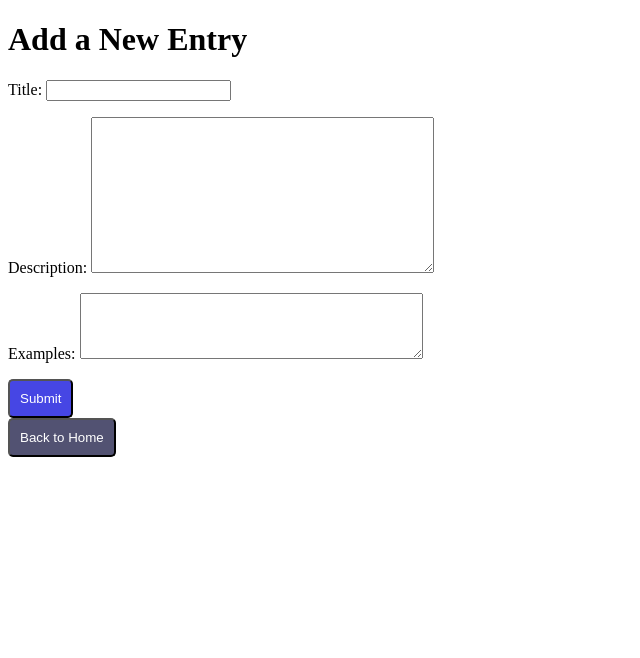
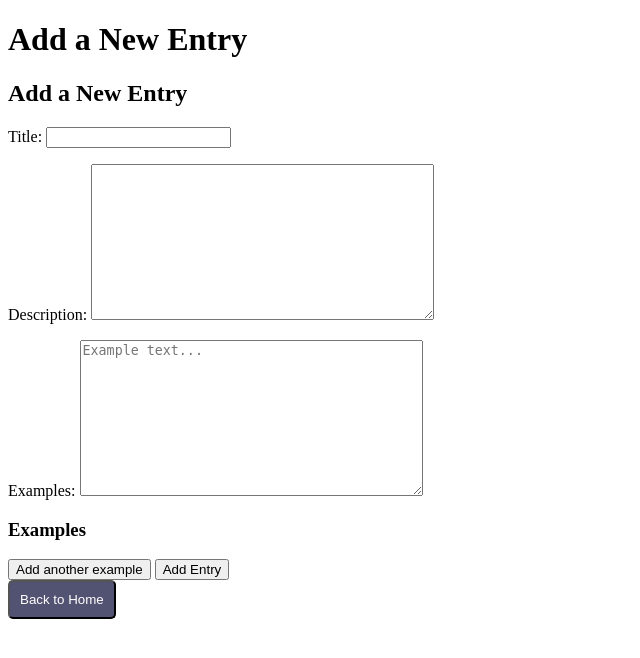
Before and after one commit to mathiasgreve/brain-rot, a Django app: template dictionary/templates/dictionary/add_entry.html in a window 1280 px wide. Shown: the top 658 px of the page, without its empty margins (0-640 px from the left). Run offline with Django 5.2, Linux system fonts and the light colour scheme; the template is opened without the code that fills it: values that come from a table or form of the project are taken from there, others are empty.

Commit message:
add word-example functionality

```diff
--- a/dictionary/forms.py
+++ b/dictionary/forms.py
@@ -1,33 +1,27 @@
 from django import forms
-from .models import Entry
+from .models import Entry, Example
 from django.contrib.auth.forms import UserCreationForm
 from django.contrib.auth.models import User
 
 
+class ExampleForm(forms.ModelForm):
+    class Meta:
+        model = Example
+        fields = ['example_text']
+
 class EntryForm(forms.ModelForm):
-    # Add a new field for multiple examples (textarea for simplicity)
-    examples = forms.CharField(widget=forms.Textarea(attrs={'rows': 4}), required=False, label="Examples")
-
     class Meta:
         model = Entry
         fields = ['title', 'description']
 
-    def save(self, commit=True):
-        entry = super().save(commit=False)
-
-        # Save the entry object first
-        if commit:
-            entry.save()
-
-        # Process the examples and create corresponding Example objects
-        examples_text = self.cleaned_data.get('examples', '')
-        if examples_text:
-            examples = examples_text.split('\n')  # Split the examples by newline
-            for example in examples:
-                if example.strip():  # Skip empty examples
-                    Example.objects.create(entry=entry, text=example.strip())
-
-        return entry
+    # Add examples field dynamically in the formset
+    def __init__(self, *args, **kwargs):
+        super().__init__(*args, **kwargs)
+        # Add a field for examples
+        self.fields['examples'] = forms.CharField(
+            widget=forms.Textarea(attrs={'placeholder': 'Example text...'}),
+            required=False
+        )
 
 """
 class UserCreationFormMail(UserCreationForm):
--- a/dictionary/models.py
+++ b/dictionary/models.py
@@ -18,7 +18,7 @@ class Entry(models.Model):
 
 class Example(models.Model):
     entry = models.ForeignKey(Entry, on_delete=models.CASCADE, related_name="examples")
-    text = models.TextField()
+    example_text = models.TextField()
 
     def __str__(self):
         return f"Example for {self.entry.title}: {self.text[:30]}..."
--- a/dictionary/templates/dictionary/add_entry.html
+++ b/dictionary/templates/dictionary/add_entry.html
@@ -5,13 +5,41 @@
 </head>
 <body>
     <h1>Add a New Entry</h1>
-    <form method="post">
+    <h2>Add a New Entry</h2>
+    <form method="POST">
         {% csrf_token %}
+
+        <!-- Entry fields -->
         {{ form.as_p }}
-        <button type="submit" style="background-color: rgb(70, 70, 228); color: white; padding: 10px; border-radius: 5px;">
-            Submit
-        </button>
+
+        <!-- Example formset fields -->
+        <h3>Examples</h3>
+        <div id="example-formset">
+            {% for form in example_formset %}
+                <div class="example-form">
+                    {{ form.as_p }}
+                </div>
+            {% endfor %}
+        </div>
+
+        <!-- Button to add more examples -->
+        <button type="button" id="add-example-btn">Add another example</button>
+
+        <button type="submit">Add Entry</button>
     </form>
+
+    <script>
+        // Handle adding more example fields dynamically
+        document.getElementById('add-example-btn').addEventListener('click', function() {
+            var formCount = document.querySelectorAll('.example-form').length;
+            var newForm = document.createElement('div');
+            newForm.classList.add('example-form');
+            newForm.innerHTML = '{% csrf_token %}<p><textarea name="example_text" placeholder="Example text..." required></textarea></p>';
+
+            document.getElementById('example-formset').appendChild(newForm);
+        });
+    </script>
+
     <a href="{% url 'home' %}">
         <button style="background-color: rgb(82, 82, 114); color: white; padding: 10px; border-radius: 5px;">
             Back to Home
```
Also changed, not shown: dictionary/templates/dictionary/home.html (+7 -0 lines), dictionary/views.py (+15 -3 lines), dictionary/migrations/0005_rename_text_example_example_text.py (added).
